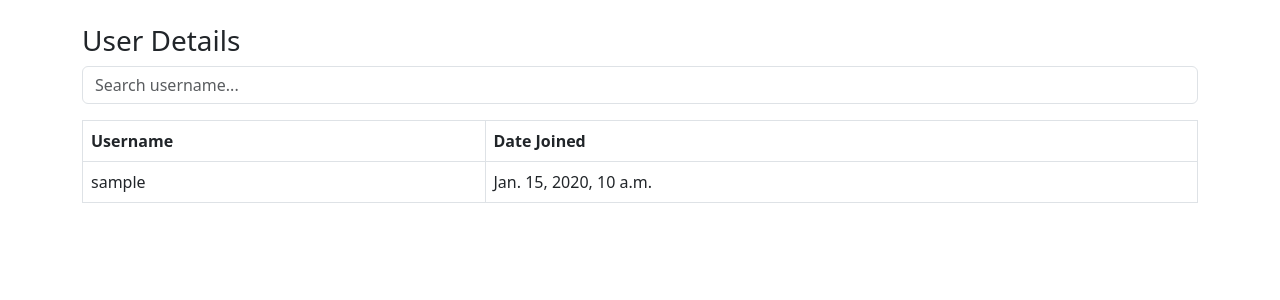
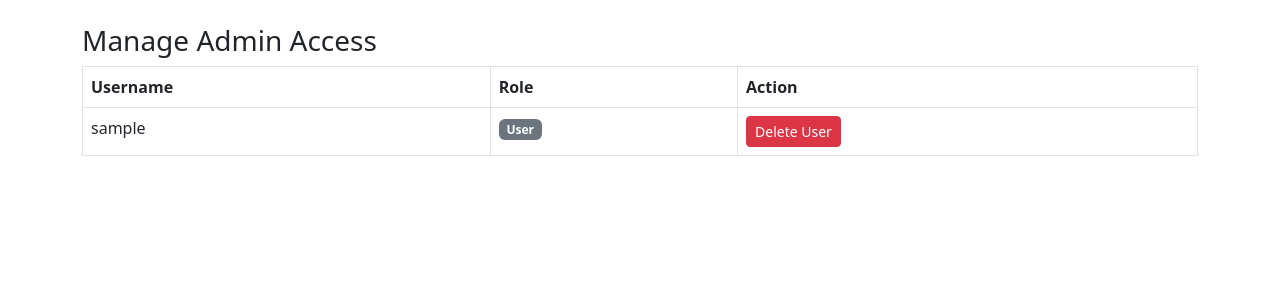
Before and after one commit to paragGonji/CryptoDefender, a Django app: template cryptodefender/templates/accounts/admin_dashboard.html in a window 1280 px wide. Shown: the part 72-372 px from the top of the page. Run offline with Django 5.2, Linux system fonts and the light colour scheme; the template is opened without the code that fills it: values that come from a table or form of the project are taken from there, others are empty; tables that the repository leaves empty hold one stand-in row (values such as "Sample post").

Commit message:
ADDED admin

```diff
--- a/cryptodefender/templates/accounts/admin_dashboard.html
+++ b/cryptodefender/templates/accounts/admin_dashboard.html
@@ -1,8 +1,7 @@
 <!DOCTYPE html>
-
 <html>
 <head>
-    <title>Admin Dashboard</title>
+    <title>Manage Admins</title>
     <link rel="stylesheet" href="https://cdn.jsdelivr.net/npm/bootstrap@5.3.0/dist/css/bootstrap.min.css">
 </head>
 <body>
@@ -18,23 +17,55 @@
 
 <div class="container mt-4">
 
-<h3>User Details</h3>
+<h3>Manage Admin Access</h3>
 
-<form method="get">
-    <input type="text" name="q" placeholder="Search username..." class="form-control mb-3">
-</form>
-
+<!-- 👥 USER LIST -->
 <table class="table table-bordered">
 <tr>
-<th>Username</th>
-<th>Date Joined</th>
+    <th>Username</th>
+    <th>Role</th>
+    <th>Action</th>
 </tr>
 
 {% for user in users %}
-
 <tr>
-<td>{{ user.username }}</td>
-<td>{{ user.date_joined }}</td>
+    <td>{{ user.username }}</td>
+    <td>
+        {% if user.id in admin_ids %}
+            <span class="badge bg-success">Admin</span>
+        {% else %}
+            <span class="badge bg-secondary">User</span>
+        {% endif %}
+    </td>
+    <td>
+        {% if user.id != request.user.id %}
+            {% if user.id in admin_ids %}
+                <!-- Remove Admin Access -->
+                <form method="POST" style="display: inline;" onsubmit="return confirm('Remove admin access for {{ user.username }}?');">
+                    {% csrf_token %}
+                    <input type="hidden" name="action" value="remove">
+                    <input type="hidden" name="user_id" value="{{ user.id }}">
+                    <button type="submit" class="btn btn-danger btn-sm">Remove Admin</button>
+                </form>
+            {% else %}
+                <!-- Remove User (Delete Account) -->
+                <form method="POST" style="display: inline;" onsubmit="return confirm('Are you sure you want to delete user {{ user.username }}? This action cannot be undone!');">
+                    {% csrf_token %}
+                    <input type="hidden" name="action" value="delete_user">
+                    <input type="hidden" name="user_id" value="{{ user.id }}">
+                    <button type="submit" class="btn btn-danger btn-sm">Delete User</button>
+                </form>
+            {% endif %}
+        {% else %}
+            <span class="text-muted">You (Cannot remove yourself)</span>
+        {% endif %}
+    </td>
+</tr>
+{% empty %}
+<tr>
+    <td colspan="3" class="text-center text-muted">
+        No users found
+    </td>
 </tr>
 {% endfor %}
 
```
Also changed, not shown: cryptodefender/accounts/views.py (+91 -23 lines), cryptodefender/templates/accounts/manage_admins.html (+35 -1 lines).
